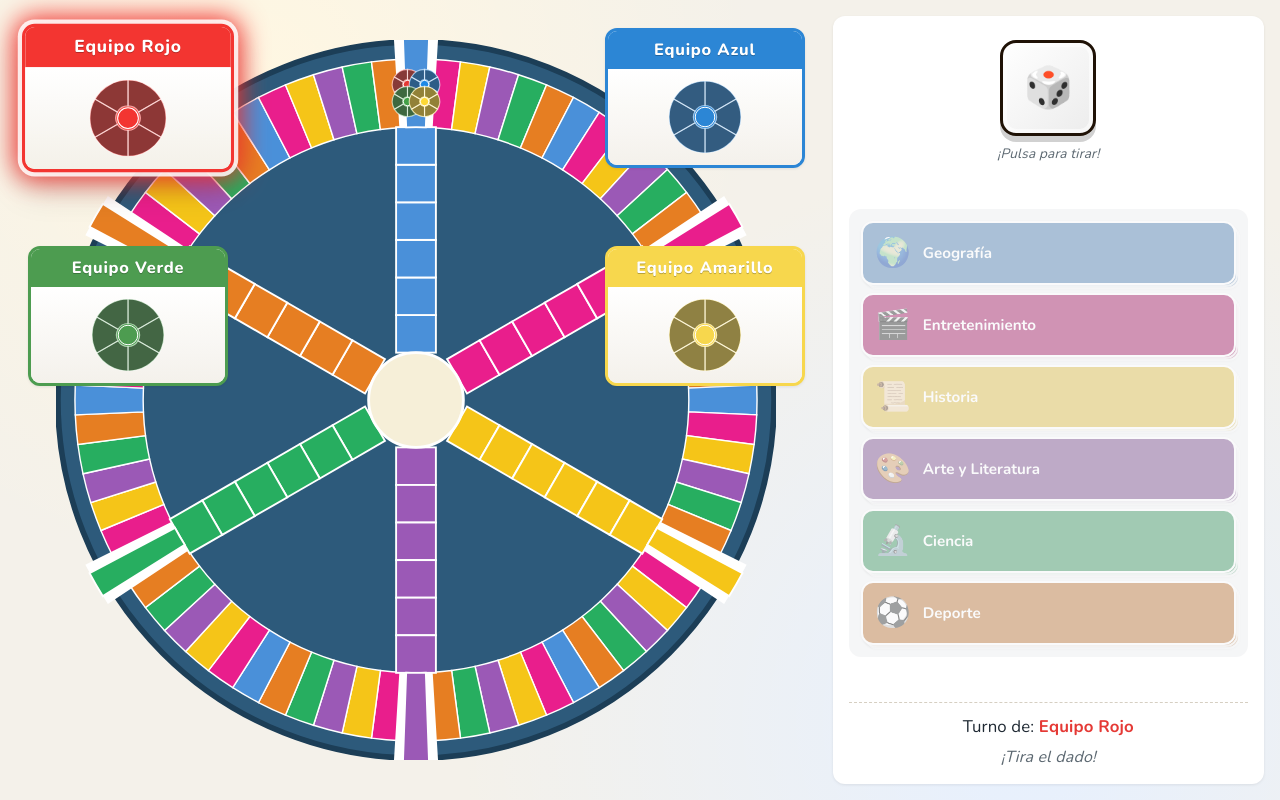
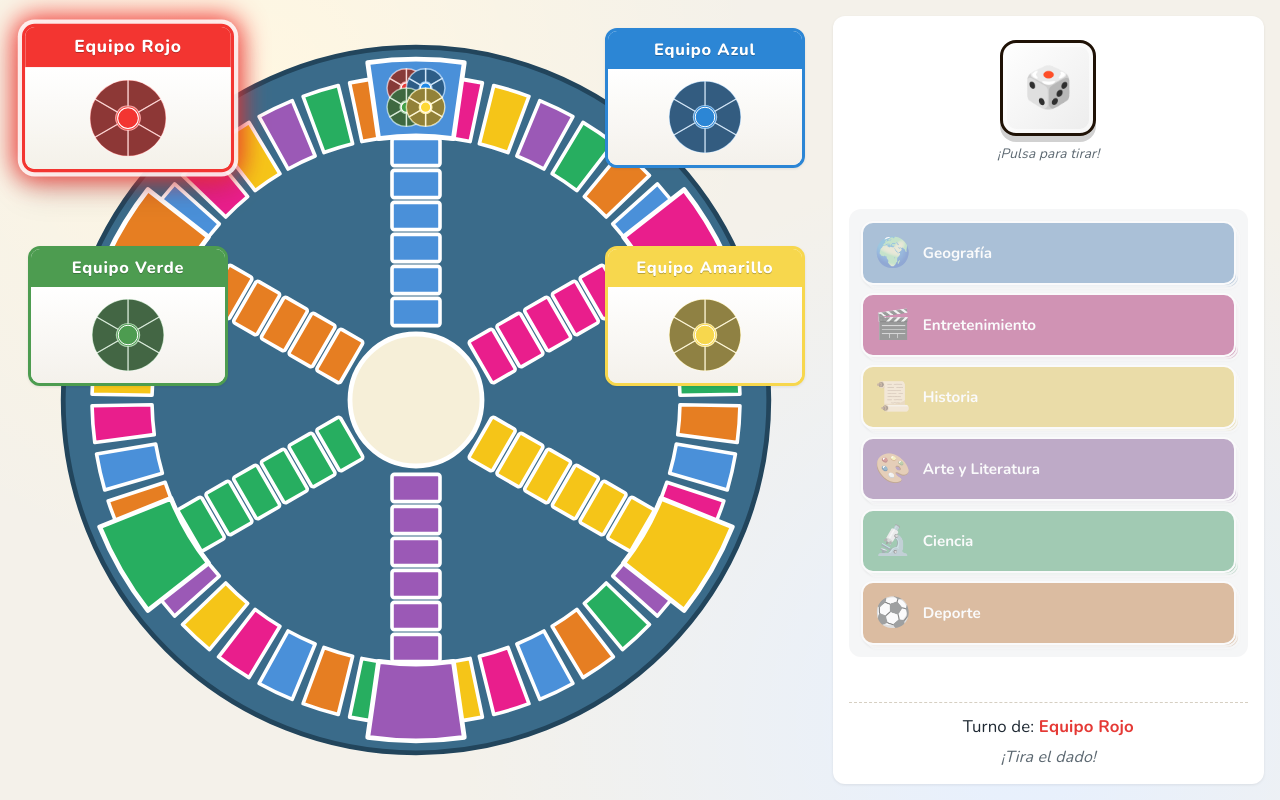
Before and after one commit to ngarderiu/Trivial, a React (Vite) app: page / in a window 1280 px wide. Both pictures are taken after a click on the button "Empezar partida". Built offline with nearby package versions, Linux system fonts and the light colour scheme.

Commit message:
fix: tablero reconstruido desde cero con proporciones correctas

```diff
--- a/src/components/game/Board.jsx
+++ b/src/components/game/Board.jsx
@@ -6,18 +6,18 @@ import {
 } from '../../constants/board.js';
 import { CATEGORIES, CATEGORIES_BY_ID } from '../../constants/categories.js';
 
-// Tablero estilo Trivial Pursuit clásico:
-//   - fondo azul-gris oscuro
-//   - 72 casillas en el anillo exterior (12 por sector de categoría)
-//   - 6 brazos RECTOS (rectangulares) de 6 casillas cada uno desde el
-//     centro hasta el borde, separados 60º
-//   - sedes (HQ) en el extremo exterior del brazo, casilla más grande con
-//     borde doble
-//   - centro pequeño crema/blanco
+// Tablero del Trivial clásico (calco fiel):
+//   - 42 casillas en el anillo exterior (6 sedes + 36 normales)
+//   - sedes en los 6 puntos cardinales, más anchas que las casillas normales
+//   - 6 brazos rectos con 6 casillas cada uno; los brazos NO se tocan en el centro
+//   - centro: círculo crema pequeño y limpio
+//   - bordes blancos gruesos, mucho espacio en blanco
 //
-// Props:
-//   - playerPositions, players, reachable, onCellClick
-//   - renderToken: (player, idx) => ReactNode opcional
+// Proporciones (viewBox 600×600):
+//   ringOuter = 270, ringInner = 220
+//   sede outerRadius = ringOuter + 14
+//   brazo: x ∈ [60, 220], width = 40
+//   centro: r = 55
 export default function Board({
   playerPositions = {},
   players = [],
@@ -25,64 +25,68 @@ export default function Board({
   onCellClick,
   renderToken
 }) {
-  const size = 760;
+  const size = 600;
   const cx = size / 2;
   const cy = size / 2;
 
-  // Geometría del tablero
-  const boardR = 360;          // radio total del disco
-  const ringOuter = 360;       // borde exterior del anillo
-  const ringInner = 288;       // borde interior del anillo
-  const centerR = 50;          // radio del círculo central
-  const armWidth = 42;         // anchura de los brazos rectos (≈ ancho de sede)
-  const sedeBoost = 30;        // las sedes sobresalen un poco
-  const cellH = (ringInner - centerR) / SPOKE_CELLS; // altura de cada casilla del brazo
+  const ringOuter = 270;
+  const ringInner = 220;
+  const sedeOuter = ringOuter + 14;
+  const armInner = 60;            // los brazos empiezan a r=60 (no tocan centro)
+  const armOuter = ringInner;     // y acaban donde empieza el anillo
+  const armWidth = 40;
+  const armCellH = (armOuter - armInner) / SPOKE_CELLS;
+  const centerR = 55;
 
   const reachableSet = new Set(reachable);
-  const sliceAngle = (Math.PI * 2) / RING_LENGTH; // 5º
+  const sliceAngle = (Math.PI * 2) / RING_LENGTH;       // 360/42 ≈ 8.57°
   const halfSlice = sliceAngle / 2;
+  const cellPad = sliceAngle * 0.12;                    // gap angular entre casillas
+  const sedeHalf = sliceAngle * 0.95;                   // sedes el doble de anchas
 
-  // Cuña anular para una casilla del anillo (centrada en su ángulo)
-  const ringCellPath = (i, padRad = 0) => {
-    const center = i * sliceAngle - Math.PI / 2;
-    const a0 = center - halfSlice + padRad;
-    const a1 = center + halfSlice - padRad;
-    const x0o = cx + ringOuter * Math.cos(a0);
-    const y0o = cy + ringOuter * Math.sin(a0);
-    const x1o = cx + ringOuter * Math.cos(a1);
-    const y1o = cy + ringOuter * Math.sin(a1);
-    const x0i = cx + ringInner * Math.cos(a0);
-    const y0i = cy + ringInner * Math.sin(a0);
-    const x1i = cx + ringInner * Math.cos(a1);
-    const y1i = cy + ringInner * Math.sin(a1);
-    return `M ${x0o} ${y0o} A ${ringOuter} ${ringOuter} 0 0 1 ${x1o} ${y1o} L ${x1i} ${y1i} A ${ringInner} ${ringInner} 0 0 0 ${x0i} ${y0i} Z`;
+  // Path de cuña anular para una casilla (delimita ángulos y radios)
+  const wedgePath = (a0, a1, r0, r1) => {
+    const x0o = cx + r1 * Math.cos(a0);
+    const y0o = cy + r1 * Math.sin(a0);
+    const x1o = cx + r1 * Math.cos(a1);
+    const y1o = cy + r1 * Math.sin(a1);
+    const x0i = cx + r0 * Math.cos(a0);
+    const y0i = cy + r0 * Math.sin(a0);
+    const x1i = cx + r0 * Math.cos(a1);
+    const y1i = cy + r0 * Math.sin(a1);
+    return `M ${x0o} ${y0o} A ${r1} ${r1} 0 0 1 ${x1o} ${y1o} L ${x1i} ${y1i} A ${r0} ${r0} 0 0 0 ${x0i} ${y0i} Z`;
   };
 
-  // Sede destacada: igual que ringCellPath pero con radio exterior mayor
-  const sedeCellPath = (i, padRad = 0) => {
+  // Casilla normal del anillo (sin sede)
+  const normalCellPath = (i) => {
     const center = i * sliceAngle - Math.PI / 2;
-    const a0 = center - halfSlice * 1.4 + padRad;
-    const a1 = center + halfSlice * 1.4 - padRad;
-    const outer = ringOuter + sedeBoost;
-    const x0o = cx + outer * Math.cos(a0);
-    const y0o = cy + outer * Math.sin(a0);
-    const x1o = cx + outer * Math.cos(a1);
-    const y1o = cy + outer * Math.sin(a1);
-    const x0i = cx + ringInner * Math.cos(a0);
-    const y0i = cy + ringInner * Math.sin(a0);
-    const x1i = cx + ringInner * Math.cos(a1);
-    const y1i = cy + ringInner * Math.sin(a1);
-    return `M ${x0o} ${y0o} A ${outer} ${outer} 0 0 1 ${x1o} ${y1o} L ${x1i} ${y1i} A ${ringInner} ${ringInner} 0 0 0 ${x0i} ${y0i} Z`;
+    return wedgePath(
+      center - halfSlice + cellPad,
+      center + halfSlice - cellPad,
+      ringInner,
+      ringOuter
+    );
   };
 
-  // Centro de una casilla del anillo (para fichas)
+  // Casilla SEDE: el doble de ancha (angular) y sobresale hacia afuera
+  const sedeCellPath = (i) => {
+    const center = i * sliceAngle - Math.PI / 2;
+    return wedgePath(
+      center - sedeHalf,
+      center + sedeHalf,
+      ringInner,
+      sedeOuter
+    );
+  };
+
+  // Centro de la casilla i del anillo (para fichas)
   const ringCellCenter = (i) => {
     const a = i * sliceAngle - Math.PI / 2;
-    const r = (ringOuter + ringInner) / 2;
+    const r = (ringInner + (BOARD_POSITIONS[i]?.isHQ ? sedeOuter : ringOuter)) / 2;
     return { x: cx + r * Math.cos(a), y: cy + r * Math.sin(a) };
   };
 
-  // Ángulo (en grados) del brazo j (0..5) — sede en el extremo
+  // Ángulo (en grados) del brazo j: 0 (top), 60, 120, 180, 240, 300
   const spokeAngleDeg = (j) => -90 + j * 60;
 
   // Agrupar fichas por casilla
@@ -100,53 +104,55 @@ export default function Board({
       role="img"
       aria-label="Tablero de Trivial"
     >
-      {/* Fondo azul-gris del tablero */}
-      <circle cx={cx} cy={cy} r={boardR + 18} fill="#2d5a7b" />
+      {/* Fondo del tablero */}
+      <circle cx={cx} cy={cy} r={size / 2 - 6} fill="#3a6b8a" />
       <circle
         cx={cx}
         cy={cy}
-        r={boardR + 18}
+        r={size / 2 - 6}
         fill="none"
-        stroke="#1c3e57"
-        strokeWidth={6}
+        stroke="#22455c"
+        strokeWidth={4}
       />
 
-      {/* Anillo exterior: 72 casillas (las sedes se dibujan en otro grupo) */}
+      {/* Casillas normales del anillo (no sedes) */}
       {BOARD_POSITIONS.map((cell) => {
-        if (cell.isHQ) return null; // sedes después
+        if (cell.isHQ) return null;
         const cat = CATEGORIES_BY_ID[cell.category];
         return (
           <path
             key={cell.index}
-            d={ringCellPath(cell.index)}
+            d={normalCellPath(cell.index)}
             fill={cat?.color || '#666'}
             stroke="#ffffff"
-            strokeWidth={1.5}
+            strokeWidth={3}
+            strokeLinejoin="round"
             onClick={() => onCellClick?.(cell.index)}
           />
         );
       })}
 
-      {/* Brazos rectos: 6 brazos × 6 casillas */}
+      {/* Brazos: rectángulos que NO tocan el centro */}
       {CATEGORIES.map((cat, j) => {
         const angle = spokeAngleDeg(j);
         return (
           <g key={`spoke-${cat.id}`} transform={`rotate(${angle} ${cx} ${cy})`}>
             {Array.from({ length: SPOKE_CELLS }).map((_, k) => {
-              // Pre-rotación: el brazo apunta hacia la derecha (+x).
-              // Cell k ocupa de x = cx + centerR + k*cellH
-              const x = cx + centerR + k * cellH;
+              // Pre-rotación: brazo apunta hacia +x.
+              // Cell k de [armInner + k*cellH, armInner + (k+1)*cellH]
+              const x = cx + armInner + k * armCellH;
               const y = cy - armWidth / 2;
               return (
                 <rect
                   key={k}
-                  x={x}
+                  x={x + 2}
                   y={y}
-                  width={cellH}
+                  width={armCellH - 4}
                   height={armWidth}
                   fill={cat.color}
                   stroke="#ffffff"
-                  strokeWidth={2}
+                  strokeWidth={3}
+                  rx={2}
                 />
               );
             })}
@@ -154,20 +160,18 @@ export default function Board({
         );
       })}
 
-      {/* Sedes: por encima del resto, con borde doble */}
+      {/* Sedes (encima del resto, más anchas con borde grueso blanco) */}
       {BOARD_POSITIONS.filter((c) => c.isHQ).map((cell) => {
         const cat = CATEGORIES_BY_ID[cell.category];
         const isReachable = reachableSet.has(cell.index);
         return (
           <g key={`hq-${cell.index}`} className={isReachable ? 'is-reachable' : ''}>
-            {/* Halo exterior blanco */}
-            <path d={sedeCellPath(cell.index, 0)} fill="#ffffff" />
-            {/* Casilla coloreada interior */}
             <path
-              d={sedeCellPath(cell.index, 0.025)}
+              d={sedeCellPath(cell.index)}
               fill={cat?.color}
               stroke="#ffffff"
-              strokeWidth={2}
+              strokeWidth={4}
+              strokeLinejoin="round"
               onClick={() => onCellClick?.(cell.index)}
               style={{ cursor: isReachable ? 'pointer' : 'default' }}
             />
@@ -183,7 +187,7 @@ export default function Board({
             key={`reach-${idx}`}
             cx={center.x}
             cy={center.y}
-            r={20}
+            r={16}
             fill="rgba(255,255,150,0.55)"
             stroke="#fff8a0"
             strokeWidth={2.5}
@@ -194,13 +198,20 @@ export default function Board({
         );
       })}
 
-      {/* Centro: círculo crema */}
+      {/* Centro: círculo crema pequeño, limpio */}
       <g
         className="board__center"
         onClick={() => onCellClick?.(CENTER_INDEX)}
         style={{ cursor: 'pointer' }}
       >
-        <circle cx={cx} cy={cy} r={centerR} fill="#f6efd8" stroke="#ffffff" strokeWidth={3} />
+        <circle
+          cx={cx}
+          cy={cy}
+          r={centerR}
+          fill="#f6efd8"
+          stroke="#ffffff"
+          strokeWidth={4}
+        />
       </g>
 
       {/* Fichas */}
@@ -208,8 +219,8 @@ export default function Board({
         const idx = Number(idxStr);
         const center = idx === CENTER_INDEX ? { x: cx, y: cy } : ringCellCenter(idx);
         return list.map((p, i) => {
-          const offsetX = (i % 2) * 18 - 9;
-          const offsetY = Math.floor(i / 2) * 18 - 9;
+          const offsetX = (i % 2) * 16 - 8;
+          const offsetY = Math.floor(i / 2) * 16 - 8;
           const tx = center.x + offsetX;
           const ty = center.y + offsetY;
           if (renderToken) {
@@ -224,7 +235,7 @@ export default function Board({
               key={`${p.id}-${idx}`}
               cx={tx}
               cy={ty}
-              r={11}
+              r={10}
               fill={p.color}
               stroke="#0a0a0a"
               strokeWidth={2}
--- a/src/constants/board.js
+++ b/src/constants/board.js
@@ -9,9 +9,9 @@
 
 import { CATEGORY_IDS } from './categories.js';
 
-const RING_SIZE = 72;
+const RING_SIZE = 42;
 const SPOKES = 6;
-const SPOKE_GAP = RING_SIZE / SPOKES; // 12
+const SPOKE_GAP = RING_SIZE / SPOKES; // 7
 
 // Categorías rotando alrededor del anillo
 function categoryForIndex(index) {
```
